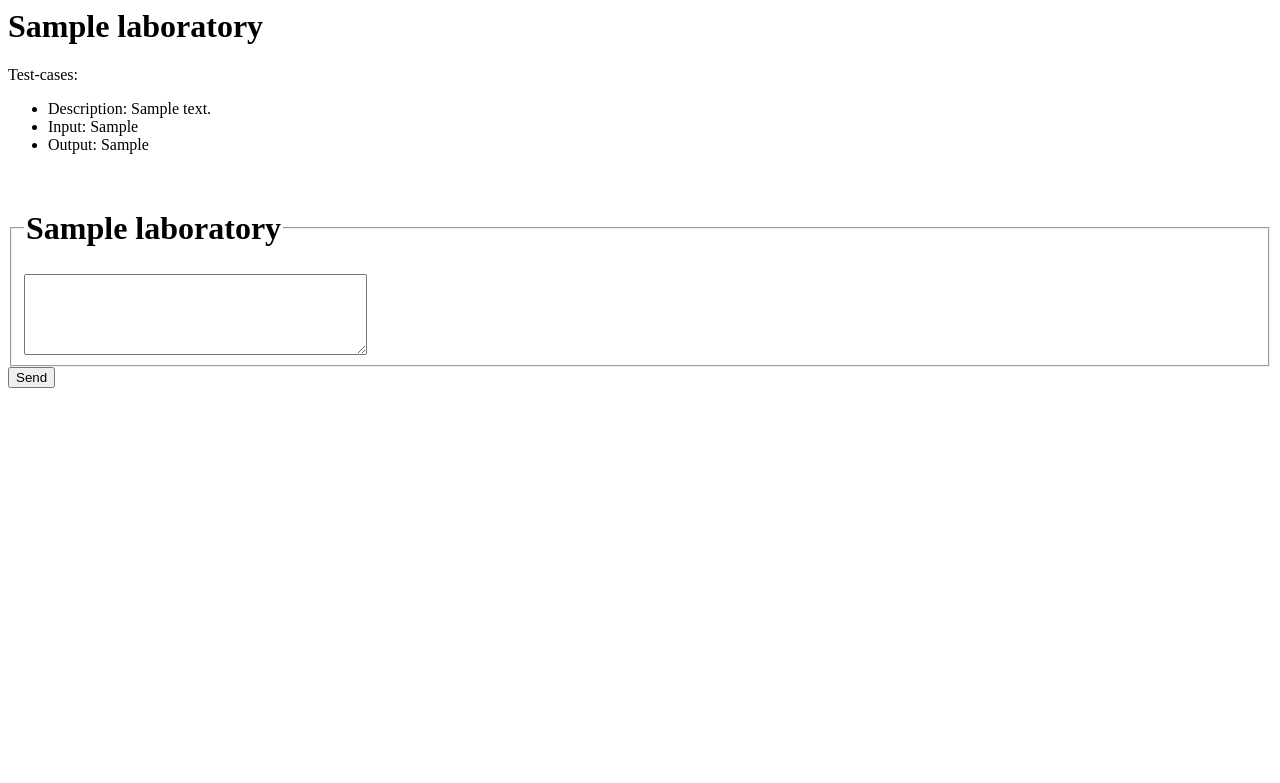
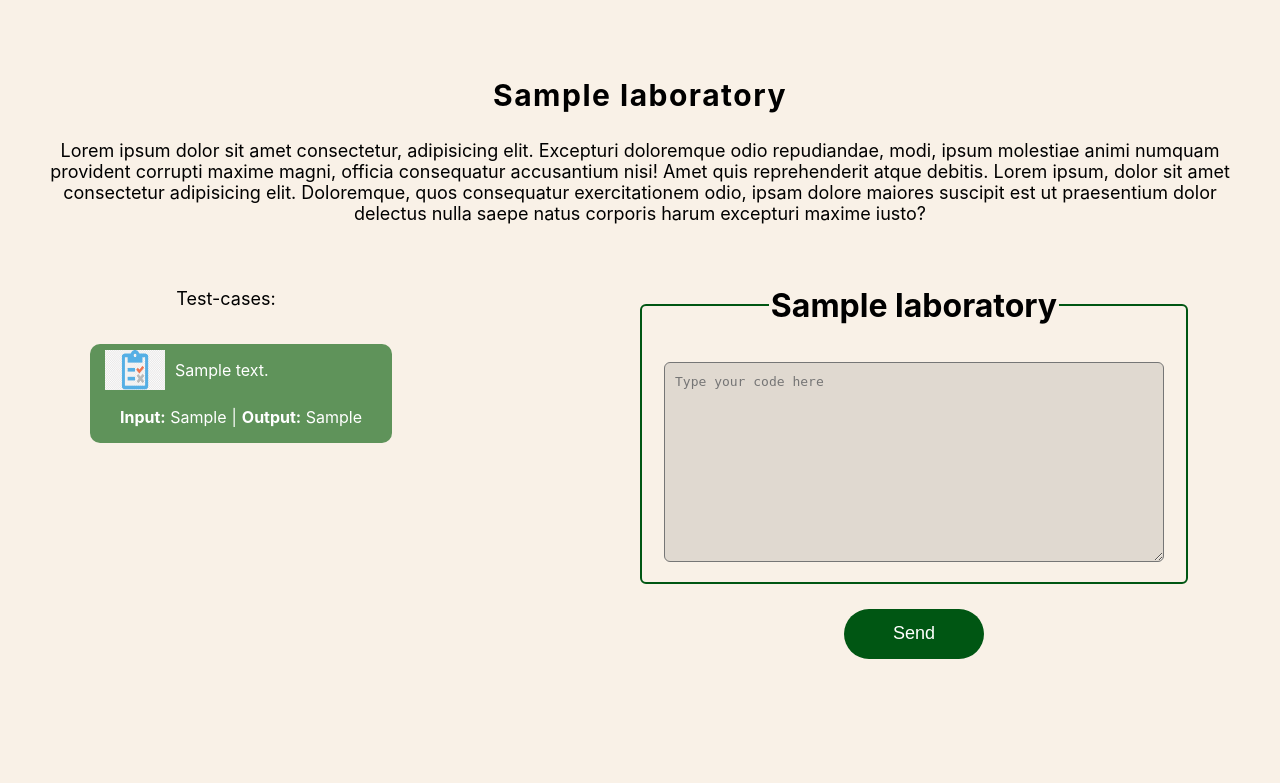
Before and after one commit to qqlexa/easy-lab, a Django app: page /labs/1/ in a window 1280 px wide. Shown: the top 783 px of the page. Run offline with Django 4.2, Linux system fonts and the light colour scheme; tables that the repository leaves empty hold one stand-in row (values such as "Sample post").

Commit message:
Slava - [UI] - add initial styling for several templates

```diff
--- /dev/null
+++ b/labs/static/styles/detail.css
@@ -0,0 +1,109 @@
+/* TODO investigate on posibility of having global css that will be inserted only to 1 template */
+body {
+  margin: 0;
+  font-family: -apple-system, BlinkMacSystemFont, 'Segoe UI', 'Roboto', 'Oxygen',
+    'Ubuntu', 'Cantarell', 'Fira Sans', 'Droid Sans', 'Helvetica Neue',
+    sans-serif;
+  -webkit-font-smoothing: antialiased;
+  -moz-osx-font-smoothing: grayscale;
+  background: #F9F1E7;
+  counter-reset: li;
+}
+
+.container {
+  max-width: 1180px;
+  margin: 70px auto;
+}
+
+.page-title {
+  font-size: 30px;
+  text-align: center;
+  line-height: 50px;
+  letter-spacing: 0.05em;
+}
+
+.lab-info-container {
+  margin: 40px;
+  display: flex;
+  justify-content: space-between;
+}
+
+.lab-info-container h4, .lab-description {
+  text-align: center;
+  font-weight: normal;
+  font-size: 18px;
+}
+
+
+textarea {
+  margin: 10px;
+  width: 500px;
+  height: 200px;
+  background: rgba(0, 0, 0, 0.1);
+  border-radius: 6px;
+  border-style: 1px solid;
+  color: #555555;
+  font-size: 1em;
+  line-height: 1.4em;
+  padding: 10px;
+  transition: background-color ease 0.2s;
+}
+
+
+textarea:focus {
+    background: #FFFFFF;
+    outline-width: 0;
+
+}
+
+.submit-btn {
+  margin-top: 25px;
+  width: 140px;
+  height: 50px;
+  border: none;
+  outline: none;
+  background: #005613;
+  color: #fff;
+  font-size: 18px;
+  border-radius: 40px;
+  text-align: center;
+  cursor: pointer;
+}
+
+form {
+  text-align: center;
+}
+
+fieldset {
+  border: 2px solid #005613;
+  border-radius: 6px;
+}
+
+.test-case-info {
+  width: 100%;
+  min-height: 40px;
+  margin: 40px 0px;
+  padding: 0 15px;
+  background: #5f935a;
+  border-radius: 10px;
+  color: white;
+}
+
+.test-case-info__description, .test-case-info__data {
+  display: flex;
+  align-items: center;
+  justify-content: center;
+  margin-top: -5px;
+  gap: 5px;
+}
+
+.test-case-info__description{
+  justify-content: flex-start;
+  gap: 10px;
+}
+
+/*TODO beautify icon*/
+.test-case-info__icon{
+  width: 60px;
+  height: 40px;
+}
--- a/labs/templates/detail.html
+++ b/labs/templates/detail.html
@@ -1,19 +1,48 @@
-<h1>{{ laboratory.title }}</h1>
-Test-cases:
-<ul>
+{% load static %}
+
+<link rel="stylesheet" href="{% static 'styles/detail.css' %}">
+<div class="container">
+
+    <h1 class="page-title">{{ laboratory.title }}</h1>
+    <!-- TODO add lab description (task description)-->
+    <p class="lab-description">
+        Lorem ipsum dolor sit amet consectetur, adipisicing elit. Excepturi doloremque odio repudiandae, modi, ipsum
+        molestiae animi numquam provident corrupti maxime magni, officia consequatur accusantium nisi! Amet quis
+        reprehenderit atque debitis. Lorem ipsum, dolor sit amet consectetur adipisicing elit. Doloremque, quos
+        consequatur exercitationem odio, ipsam dolore maiores suscipit est ut praesentium dolor delectus nulla saepe
+        natus corporis harum excepturi maxime iusto?</p>
+    <div class="lab-info-container">
+        <div class="lab-info">
+
+            <div class="test-cases">
+                <h4>Test-cases:</h4>
                 {% for test_case in laboratory.testcase_set.all %}
-    <li>Description: {{ test_case.description }}</li>
-    <li>Input: {{ test_case.case_input }}</li>
-    <li>Output: {{ test_case.case_output }}</li>
-    <br>
+                <div class="test-case-info">
+                    <div class="test-case-info__description">
+                        <img class="test-case-info__icon" src="{% static '/images/test-icon.png' %}" alt="Test icon">
+                        <p>{{ test_case.description }}</p>
+                    </div>
+                    <div class="test-case-info__data">
+                        <p><b>Input:</b> {{ test_case.case_input }}</p>|
+                        <p><b>Output:</b> {{ test_case.case_output }}</p>
+                    </div>
+                </div>
                 {% endfor %}
-</ul>
+            </div>
+        </div>
+
         <form action="{% url 'send' laboratory.id %}" method="post">
             {% csrf_token %}
             <fieldset>
-    <legend><h1>{{ laboratory.title }}</h1></legend>
+                <legend>
+                    <h1>{{ laboratory.title }}</h1>
+                </legend>
                 {% if error_message %}<p><strong>{{ error_message }}</strong></p>{% endif %}
-    <textarea id="code" name="code" cols="40" rows="5"></textarea>
+                <textarea placeholder="Type your code here" id="code" name="code" cols="40" rows="20"></textarea>
             </fieldset>
-<input type="submit" value="Send">
+            <input class="submit-btn" type="submit" value="Send">
         </form>
+    </div>
+
+
+</div>
```
Also changed, not shown: labs/static/styles/index.css (added, +52 -0 lines), labs/templates/index.html (+18 -9 lines), labs/static/images/test-icon.png (added). Lines whose indentation alone changed are shown as unchanged.
